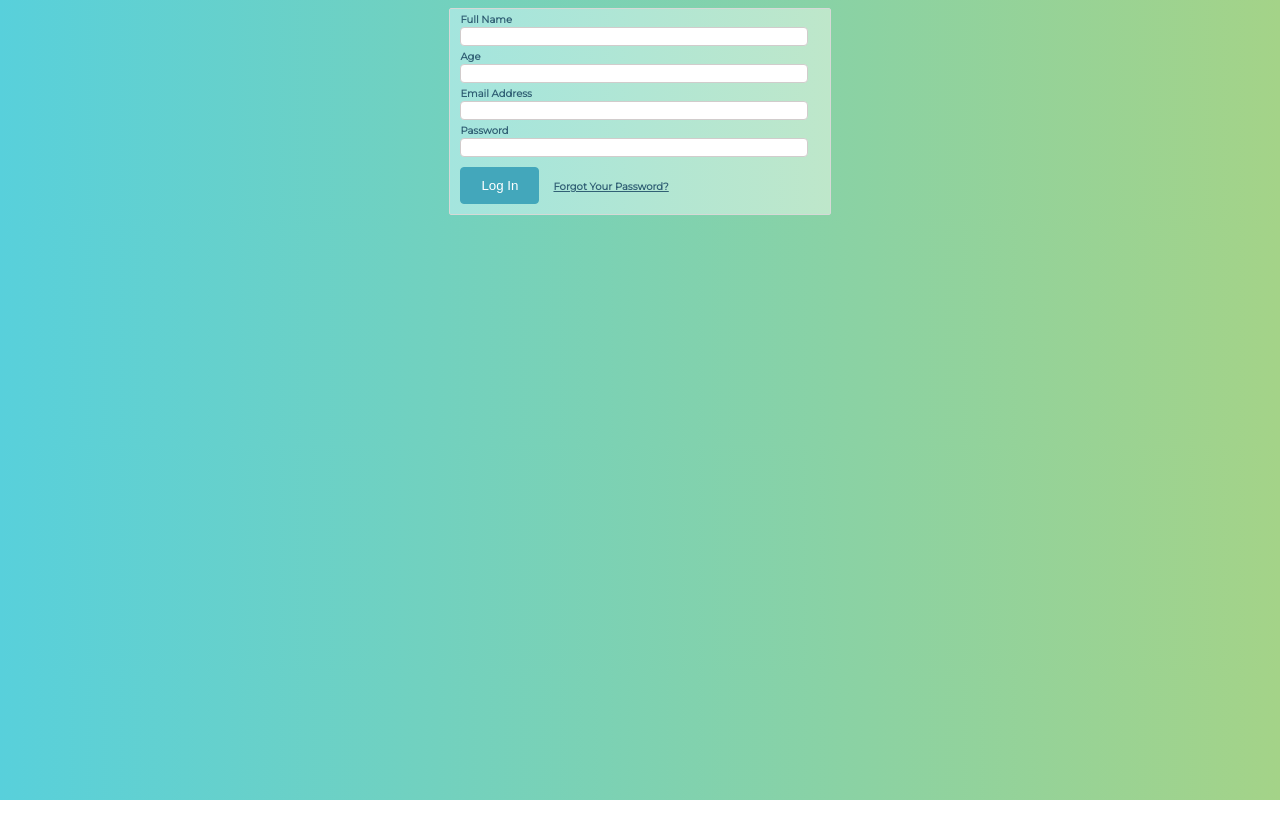
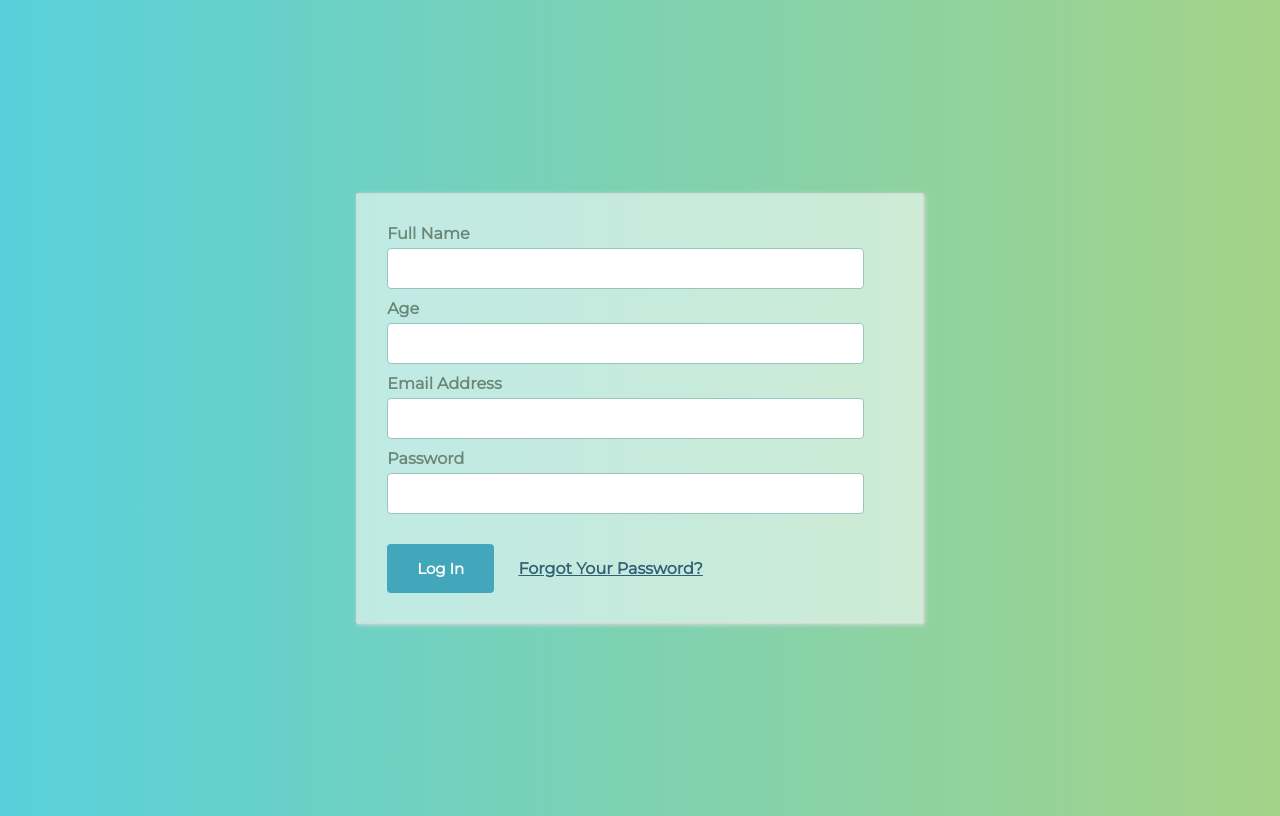
Before and after one commit to Farheen-Shadani/4-May-Test, a plain HTML site: page task-3/index.html in a window 1280 px wide. Drawn offline with Linux system fonts and the light colour scheme.

Commit message:
resolved alignment issues.

```diff
--- a/task-1/style.css
+++ b/task-1/style.css
@@ -1,32 +1,35 @@
 button {
     margin: 20px;
+    cursor: pointer;
+    font-size: 1em;
+    font-family: 'Montserrat', sans-serif;
+    font-weight: bold;
 }
 
 .cart-btn {
     background-color: #c63928;
     color: white;
-    padding: 15px 30px;
+    padding: 15px 40px;
     border: none;
 }
 
 .cart-btn:hover {
     background-color: #ed4d4f;
-    cursor: pointer;
 }
 
 .start-btn {
     background-color: #fcd835;
     color: #2a61fb;
-    padding: 11px;
-    border: 2px solid #2a61fb;
+    padding: 12px 30px;
+    border: 3px solid #2a61fb;
     font-family: 'Gugi', cursive;
-    font-size: 15px;
+    font-size: 20px;
+    font-weight: normal;
 }
 
 .start-btn:hover {
     background-color: #2a61fb;
     color: #fcd835;
-    cursor: pointer;
 }
 
 .login-btn {
@@ -35,11 +38,6 @@ button {
     border-radius: 20px;
     border: none;
     padding: 10px 30px;
-}
-
-.login-btn:hover {
-    cursor: pointer;
-    background-image: linear-gradient(to right, #5ad0da, #a9d485);
 }
 
 .sign-up-btn {
@@ -53,12 +51,9 @@ button {
 .sign-up-btn:hover {
     background-color: #6749ea;
     color: white;
-    cursor: pointer;
 }
 
 .subscribe-btn {
-    font-family: 'Montserrat', sans-serif;
-    font-weight: bold;
     background-image: linear-gradient(#f9c433, #f5a032);
     color: white;
     border-radius: 6px;
@@ -67,9 +62,9 @@ button {
 }
 
 .subscribe-btn:hover {
+    background-image: none;
     background-color: #f38d31;
     border-color: #f49f32;
-    cursor: pointer;
 }
 
 .twitter-btn {
@@ -84,5 +79,4 @@ button {
 .twitter-btn:hover {
     background-color: #37a1f3;
     color: white;
-    cursor: pointer;
 }
--- a/task-2/style.css
+++ b/task-2/style.css
@@ -1,30 +1,30 @@
 body {
     background-color: #e2e4e5;
+    text-align: center;
 }
 
 h1 {
-    text-align: center;
     font-family: 'Montserrat', sans-serif;
-    text-shadow: 0 0 3px #FF0000;
-    font-size: 50px;
-    font-weight: bolder;
-    background-color: white
+    text-shadow: 0 0 2px #FF0000;
+    font-weight: 1100px;
+    background-color: #eceff1;
+    padding: 10px;
 }
 
-img {
-    height: 150px;
-    width: 250px;
-    margin: 20px
+figure {
+    display: inline-block;
+    cursor: pointer;
+    border-radius: 4px;
+    padding: 15px;
 }
 
-img:hover {
-    cursor: pointer;
-    border: 8px solid white;
+figure:hover {
+    background-color: #eceff1;
     color: red;
 }
 
 figcaption {
-    /* text-align: center; */
     font-family: 'Satisfy', cursive;
-    font-weight: bold
+    font-weight: bold;
+    font-size: 1.5em;
 }
--- a/task-3/index.html
+++ b/task-3/index.html
@@ -7,10 +7,8 @@
   <link rel="stylesheet" href="style.css">
 
   <!--
-
         Google Fonts used:
         - Montserrat
-
      -->
 </head>
 
@@ -18,43 +16,23 @@
 
   <form action="logged-in.html">
 
-    <label>Full Name</label>
+    <label for="name">Full Name</label>
 
-    <br>
+    <input type="text" name="name" id="name" required>
 
-    <input type="text" name="name">
+    <label for="age">Age</label>
 
-    <br>
+    <input type="number" name="age" id="age" min="10" max="80" required>
 
-    <label>Age</label>
+    <label for="email">Email Address</label>
 
-    <br>
+    <input type="email" name="email" id="email" required>
 
-    <input type="number" name="age">
+    <label for="password">Password</label>
 
-    <br>
-
-
-    <label>Email Address</label>
-
-    <br>
-
-    <input type="email" name="email">
-
-    <br>
-
-
-    <label>Password</label>
-
-    <br>
-
-    <input type="password" name="password">
-
-    <br>
+    <input type="password" name="password" id="password" required>
 
     <button>Log In</button> <a href="#">Forgot Your Password?</a>
-
-
 
   </form>
 </body>
--- a/task-3/style.css
+++ b/task-3/style.css
@@ -1,53 +1,66 @@
+* {
+    font-family: 'Montserrat', sans-serif;
+}
+
 body {
     background-image: linear-gradient(to right, #58d0db, #a4d388);
+    display: flex;
+    justify-content: center;
+    align-items: center;
+    height: 100vh;
 }
 
 form {
-    position: relative;
-    /* margin-left: auto;
-    margin-right: auto; */
-    margin: auto;
-    width: 30%;
-    background-image: linear-gradient(to right, #a4e5de, #bee7ca);
-    /* box-shadow: 2px 4px #d6d9d7; */
+    text-align: left;
+    display: inline-block;
+    background-color: #ffffff8f;
     border: 1px solid #d6d9d7;
     border-radius: 2px;
+    padding: 30px;
+    box-shadow: 1px 1px 4px 0px #d6d9d7;
+    width: 40%;
 }
 
 label {
-    font-family: 'Montserrat', sans-serif;
-    border-radius: 4px;
-    margin: 10px;
-    color: #316075;
-    font-size: 10px;
+    display: block;
+    color: #6a8875;
+    font-size: 16px;
     font-weight: bold;
 }
 
 input {
-    margin: 0px 10px;
-    border: 1px solid rgb(209, 204, 204);
+    display: block;
+    margin: 5px 0px 10px;
+    border: 1px solid #98c5bf;
     border-radius: 4px;
+    padding: 10px;
     width: 90%;
+    color: #83756d;
+    font-size: 1em;
+}
+
+input:focus {
+    background-color: #f4fdea
 }
 
 button {
     background-color: #43a7bb;
+    cursor: pointer;
     color: white;
-    border: 1px solid #43a7bb;
+    border: none;
+    font-weight: bold;
+    font-size: 15px;
     border-radius: 4px;
-    padding: 10px 20px;
-    margin: 10px;
+    padding: 15px 30px;
+    margin: 20px 20px 0px 0px;
 }
 
 a {
     color: #316075;
-    font-family: 'Montserrat', sans-serif;
-    font-size: 10px;
+    font-size: 16px;
     font-weight: bold;
 }
 
 button:hover {
-    color: white;
-    cursor: pointer;
     background-color: #82bd40;
 }
```
Also changed, not shown: task-1/index.html (+2 -5 lines), task-2/index.html (+13 -5 lines), 1 other file.
